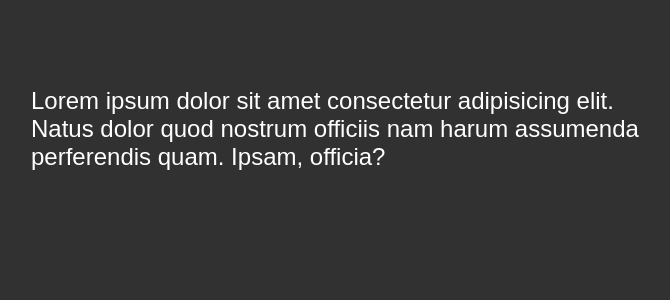
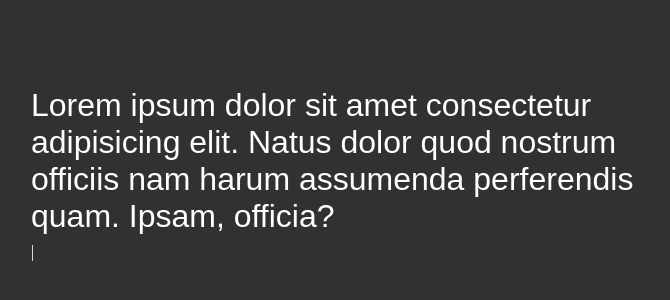
Before and after one commit to iluvpy/type-racer, a website: page public/index.html in a window 1280 px wide. Shown: the part 234-534 px from the top of the page, without its empty margins (289-959 px from the left). Drawn offline with Linux system fonts and the light colour scheme.

Commit message:
updated font size

```diff
--- a/public/app.js
+++ b/public/app.js
@@ -24,7 +24,7 @@ textArea.oninput = (event) => {
         let charSpan = document.createElement("span");
         charSpan.textContent = currentChar;
         charSpan.classList.add(colorClass);
-        charSpan.classList.add("universal-font");
+        charSpan.classList.add("default-font");
 
         textParagraph.textContent = textParagraph.textContent.slice(1); // remove first char
         textDisplay.insertBefore(charSpan, textParagraph);
--- a/public/index.html
+++ b/public/index.html
@@ -11,9 +11,10 @@
 </head>
 <body>
     <div class="textarea-container">
-        <textarea class="input universal-font"></textarea>
+        <textarea class="input default-font"></textarea>
+        <div class="text-cursor">|</div>
     </div>
-    <div class="text-display universal-font">
+    <div class="text-display default-font">
         <p>Lorem ipsum dolor sit amet consectetur adipisicing elit. Natus dolor quod nostrum officiis nam harum assumenda perferendis quam. Ipsam, officia?</p>
     </div>
 </body>
--- a/public/style.css
+++ b/public/style.css
@@ -17,13 +17,13 @@ body {
 
 
     transform: translate(-50%, -50%);
-    font-size: 2rem;
 
     background-color: transparent;
 }
 
-p {
-    display: inline;
+.text-cursor {
+    position: inherit;
+
 }
 
 .input {
@@ -50,11 +50,14 @@ p {
 }
 
 
-.universal-font {
+.default-font {
     font-family: Arial, Helvetica, sans-serif;
-    font-size: 24px;
+    font-size: 2rem;
 }
 
+p {
+    display: inline;
+}
 
 
 .red {
```
